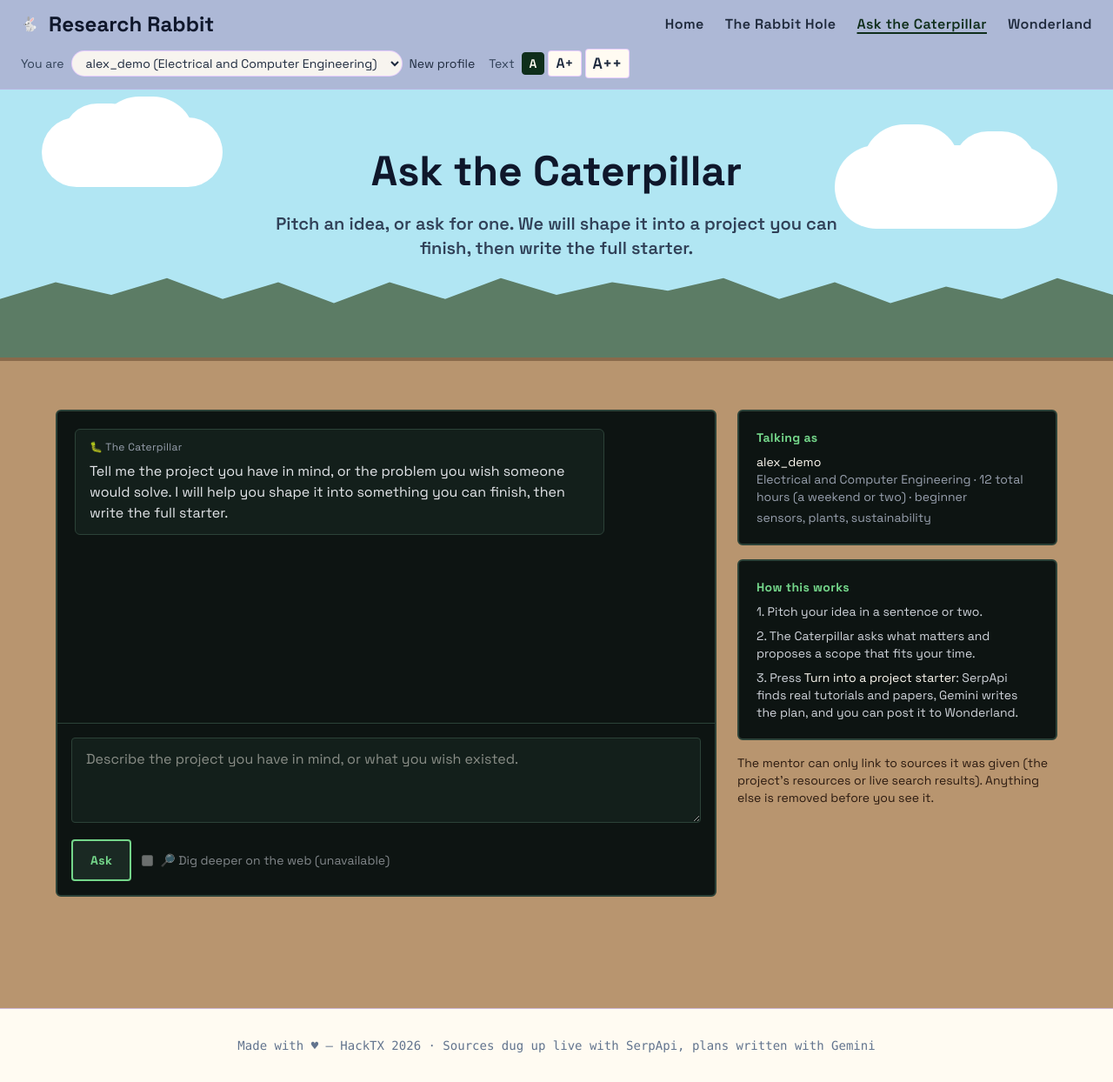
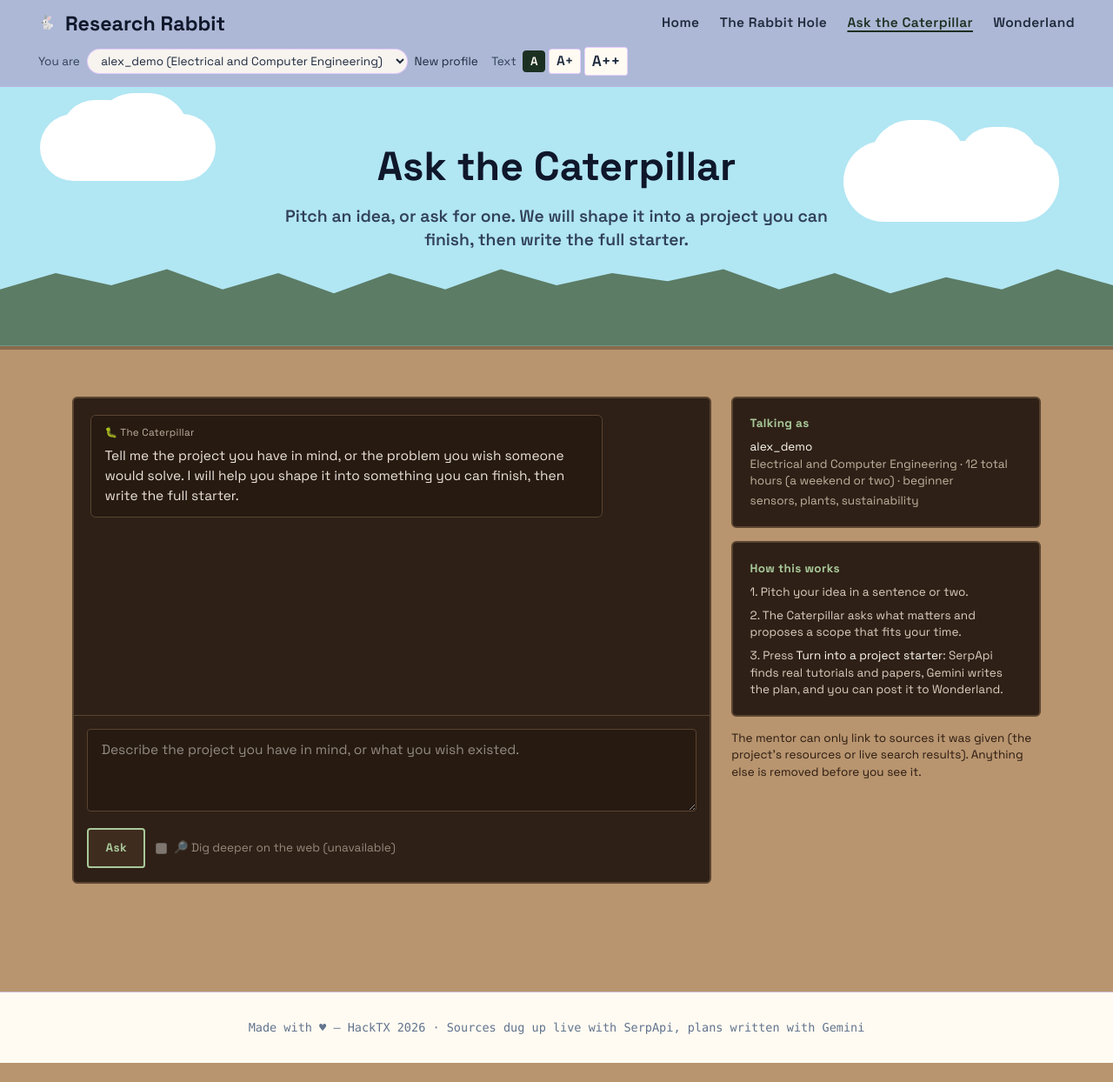
Before and after one commit to mkflan/hacktx, a Flask app: page /chat in a window 1280 px wide. Shown: the whole page at 87% size. After the commit the page ends 1222 px from the top, so only its background shows below. Run offline with Flask 3, Linux system fonts and the light colour scheme; the visitor is signed in with stand-in values (Sample User, id 1); data comes from the database, SQL or seed files in the repository; parts of the project's set-up code (start-up, migrations or seed data) failed here and were passed over; some web fonts are replaced.

Commit message:
style: nature palette (bark panels, sage and grass greens, warm text) and fluid sizing with the window

```diff
--- a/frontend/templates/_macros.html
+++ b/frontend/templates/_macros.html
@@ -2,11 +2,11 @@
 
 {% macro sky(title, subtitle, min_h="min-h-[360px]", fancy=False) -%}
         <header class="relative w-full {{ min_h }} bg-blue px-6 pt-16 pb-28 flex flex-col justify-center items-center text-center overflow-hidden">
-            <div class="absolute top-8 left-12 w-52 h-20 bg-white rounded-full pointer-events-none">
+            <div class="hidden md:block absolute top-8 left-12 w-52 h-20 bg-white rounded-full pointer-events-none">
                 <div class="absolute -top-4 left-6 w-24 h-20 bg-white rounded-full"></div>
                 <div class="absolute -top-6 right-8 w-28 h-24 bg-white rounded-full"></div>
             </div>
-            <div class="absolute top-16 right-16 w-64 h-24 bg-white rounded-full pointer-events-none">
+            <div class="hidden md:block absolute top-16 right-16 w-64 h-24 bg-white rounded-full pointer-events-none">
                 <div class="absolute -top-6 left-8 w-28 h-24 bg-white rounded-full"></div>
                 <div class="absolute -top-4 right-6 w-24 h-20 bg-white rounded-full"></div>
             </div>
@@ -23,7 +23,7 @@
 {%- endmacro %}
 
 {% macro difficulty_badge(level) -%}
-    {%- set colors = {"beginner": "bg-[#1f3a2a] text-[#8fd19e]", "intermediate": "bg-[#1a2f3a] text-[#9fd3f0]", "advanced": "bg-[#3a1f2a] text-pink"} -%}
+    {%- set colors = {"beginner": "bg-[#3d5a44] text-[#dcefd2]", "intermediate": "bg-[#2a4650] text-[#c9eef7]", "advanced": "bg-[#5a2e28] text-[#f5c8bf]"} -%}
     <span class="font-magical text-xs tracking-wide rounded px-2 py-0.5 {{ colors.get(level, 'bg-moss text-gray-300') }}">{{ level or "difficulty unknown" }}</span>
 {%- endmacro %}
 
--- a/frontend/templates/base.html
+++ b/frontend/templates/base.html
@@ -13,11 +13,12 @@
     <link href="https://fonts.googleapis.com/css2?family=Cinzel+Decorative:wght@400;700;900&family=Space+Grotesk:wght@400;500;600;700&family=Instrument+Serif:ital@0;1&display=swap" rel="stylesheet">
 
     <script>
-        /* Text size switch: scales the root font size, so everything (rem based) grows together. */
-        const TEXT_SIZES = { normal: "100%", large: "115%", xlarge: "130%" };
+        /* Text size switch: multiplies the fluid root font size (see html below), so everything
+           (rem based) grows together and still follows the window width. */
+        const TEXT_SIZES = { normal: "1", large: "1.15", xlarge: "1.3" };
         function applyTextSize(size) {
             if (!TEXT_SIZES[size]) size = "normal";
-            document.documentElement.style.fontSize = TEXT_SIZES[size];
+            document.documentElement.style.setProperty("--text-scale", TEXT_SIZES[size]);
             document.querySelectorAll("[data-text-size]").forEach((b) => b.setAttribute("aria-pressed", String(b.dataset.textSize === size)));
             try { localStorage.setItem("rabbit-text-size", size); } catch (e) {}
         }
@@ -32,14 +33,20 @@
             --color-fuschia: #e1b6f2;
             --color-purple: #adb8d6;
             --color-blue: #b1e6f3;
-            --color-dirt: #b8956f;
-            --color-grass: #5c7c65;
-            --color-leaf: #74d68a;
-            --color-forest: #0f2e1b;
-            --color-ink: #2b1a10;
-            --color-panel: #0d1412;
-            --color-panel-2: #1a2923;
-            --color-moss: #2c4238;
+            --color-dirt: #b8956f;      /* topsoil: the backdrop */
+            --color-grass: #5c7c65;     /* the grass line and grass buttons */
+            --color-leaf: #a9c99a;      /* sage: accents on bark */
+            --color-forest: #1c3022;    /* deep pine: headings on the soil */
+            --color-ink: #2b1a10;       /* dark loam: small text on the soil */
+            --color-panel: #2e2016;     /* bark: cards and panels */
+            --color-panel-2: #3e2c1f;   /* lighter bark: inputs and raised parts */
+            --color-moss: #5b4431;      /* bark edge: borders */
+            /* Warm the grays used for text on bark (Tailwind's default grays are cool blue). */
+            --color-gray-200: #ede4d8;
+            --color-gray-300: #dccfbf;
+            --color-gray-400: #c2b29f;
+            --color-gray-500: #a8977f;
+            --color-gray-600: #8c7a64;
 
             --font-cursive: 'Great Vibes', cursive;
             --font-handwriting: 'Satisfy', cursive;
@@ -48,13 +55,15 @@
             --font-magical: 'Space Grotesk', sans-serif;
         }
 
+        /* Fluid size: the page grows and shrinks with the window width, times the text size switch. */
+        html { font-size: calc(var(--text-scale, 1) * clamp(13px, 0.35vw + 11px, 20px)); }
         body { background-color: #fffbf2; }
 
         /* Netflix-style rows: a visible scrollbar underneath, plus the mouse wheel (see below) */
-        .shelf { scrollbar-width: thin; scrollbar-color: #74d68a #2c4238; }
+        .shelf { scrollbar-width: thin; scrollbar-color: #7fa07f #3e2c1f; }
         .shelf::-webkit-scrollbar { height: 12px; }
-        .shelf::-webkit-scrollbar-track { background: #2c4238; border-radius: 6px; }
-        .shelf::-webkit-scrollbar-thumb { background: #74d68a; border-radius: 6px; }
+        .shelf::-webkit-scrollbar-track { background: #3e2c1f; border-radius: 6px; }
+        .shelf::-webkit-scrollbar-thumb { background: #7fa07f; border-radius: 6px; }
 
         .text-size-btn { @apply font-magical font-semibold text-slate-800 bg-cream border border-purple-300/60 rounded px-2 py-0.5 cursor-pointer hover:bg-white; }
         .text-size-btn[aria-pressed="true"] { @apply bg-forest text-cream border-forest; }
@@ -62,8 +71,8 @@
         .tag { @apply font-magical text-xs tracking-wide rounded-full px-2 py-0.5 border border-moss text-gray-400; }
         .tag-leaf { @apply border-leaf text-leaf; }
         .btn-leaf { @apply font-heading text-sm tracking-wide font-bold bg-panel-2 border-2 border-leaf text-leaf rounded px-5 py-3 hover:bg-leaf hover:text-panel transition-all cursor-pointer; }
-        .btn-moss { @apply font-magical text-sm font-semibold tracking-wide bg-moss text-cream rounded px-4 py-2 hover:bg-leaf hover:text-panel transition-colors cursor-pointer; }
-        .field { @apply w-full bg-[#131f1b] border border-moss text-cream font-magical text-base px-4 py-3 rounded focus:outline-none focus:border-leaf; }
+        .btn-moss { @apply font-magical text-sm font-semibold tracking-wide bg-grass text-cream rounded px-4 py-2 hover:bg-leaf hover:text-panel transition-colors cursor-pointer; }
+        .field { @apply w-full bg-[#261a11] border border-moss text-cream font-magical text-base px-4 py-3 rounded focus:outline-none focus:border-leaf; }
     </style>
 
     {% block head %}{% endblock %}
@@ -77,13 +86,13 @@
                 <span>🐇</span>
                 <span class="font-heading font-bold text-xl md:text-2xl text-slate-900">Research Rabbit</span>
             </a>
-            <div class="flex items-center gap-4 md:gap-6 text-sm md:text-base font-semibold tracking-wide">
+            <div class="flex flex-wrap items-center gap-x-4 gap-y-1 md:gap-x-6 text-sm md:text-base font-semibold tracking-wide">
                 <a href="/" class="hover:text-forest hover:underline underline-offset-4 decoration-2 transition-colors {{ 'text-forest underline' if request.path == '/' }}">Home</a>
                 <a href="/dashboard" class="hover:text-forest hover:underline underline-offset-4 decoration-2 transition-colors {{ 'text-forest underline' if request.path.startswith('/dashboard') or request.path.startswith('/projects') }}">The Rabbit Hole</a>
                 <a href="/chat" class="hover:text-forest hover:underline underline-offset-4 decoration-2 transition-colors {{ 'text-forest underline' if request.path.startswith('/chat') }}">Ask the Caterpillar</a>
                 <a href="/forum" class="hover:text-forest hover:underline underline-offset-4 decoration-2 transition-colors {{ 'text-forest underline' if request.path.startswith('/forum') }}">Wonderland</a>
             </div>
-            <div class="flex items-center gap-2 font-magical text-sm">
+            <div class="flex flex-wrap items-center gap-2 font-magical text-sm">
                 {% if current_user %}
                 <form method="post" action="/session/{{ current_user.id }}" id="switchUserForm" class="flex items-center gap-2">
                     <input type="hidden" name="next" value="{{ request.path }}">
--- a/frontend/templates/chat.html
+++ b/frontend/templates/chat.html
@@ -33,7 +33,7 @@
                         <div class="flex flex-wrap items-center gap-3">
                             <button type="submit" id="sendBtn" class="btn-leaf">Ask</button>
                             <label class="flex items-center gap-2 font-magical text-sm text-gray-300 {{ '' if serpapi_enabled else 'opacity-60' }}" title="{{ 'Runs a live SerpApi search (YouTube + web) and lets the Caterpillar cite the results' if serpapi_enabled else 'SERPAPI_API_KEY is not set on the server' }}">
-                                <input type="checkbox" id="digToggle" class="accent-[#74d68a]" {{ '' if serpapi_enabled else 'disabled' }}>
+                                <input type="checkbox" id="digToggle" class="accent-[#7fa07f]" {{ '' if serpapi_enabled else 'disabled' }}>
                                 🔎 Dig deeper on the web{{ '' if serpapi_enabled else ' (unavailable)' }}
                             </label>
                             {% if not project %}
@@ -97,7 +97,7 @@ function bubble(role, html, extra = "") {
     const mine = role === "user";
     const el = document.createElement("div");
     el.className = mine ? "flex justify-end" : "flex justify-start";
-    el.innerHTML = `<div class="max-w-[85%] rounded-md px-4 py-3 ${mine ? "bg-panel-2 border border-leaf/60 text-cream" : "bg-[#131f1b] border border-moss text-gray-200"} space-y-2">
+    el.innerHTML = `<div class="max-w-[85%] rounded-md px-4 py-3 ${mine ? "bg-panel-2 border border-leaf/60 text-cream" : "bg-[#261a11] border border-moss text-gray-200"} space-y-2">
         <p class="text-xs tracking-wide ${mine ? "text-leaf" : "text-gray-400"}">${mine ? "You" : "🐛 The Caterpillar"}</p>${html}${extra}</div>`;
     box.appendChild(el);
     box.scrollTop = box.scrollHeight;
--- a/frontend/templates/project.html
+++ b/frontend/templates/project.html
@@ -59,6 +59,7 @@
                             <h2 class="font-heading text-base md:text-lg text-leaf tracking-wide font-bold mb-1">Materials and where to get them</h2>
                             <p class="font-magical text-xs text-gray-400 mb-4">Estimated costs are the team's; store links and prices are live search results (SerpApi Google Shopping), never guessed.</p>
                             {% if materials %}
+                            <div class="overflow-x-auto">
                             <table class="w-full font-magical text-sm text-gray-200">
                                 <thead class="text-leaf text-left">
                                     <tr><th class="py-1 pr-2">Item</th><th class="py-1 pr-2">Qty</th><th class="py-1 pr-2">Why</th><th class="py-1 pr-2 text-right">Est.</th><th class="py-1 text-right">Buy</th></tr>
@@ -79,6 +80,7 @@
                                 {% endfor %}
                                 </tbody>
                             </table>
+                            </div>
                             {% else %}
                             <p class="font-magical text-base text-gray-400">Nothing to buy: a laptop is enough.</p>
                             {% endif %}
```
Also changed, not shown: frontend/templates/index.html (+4 -4 lines).
